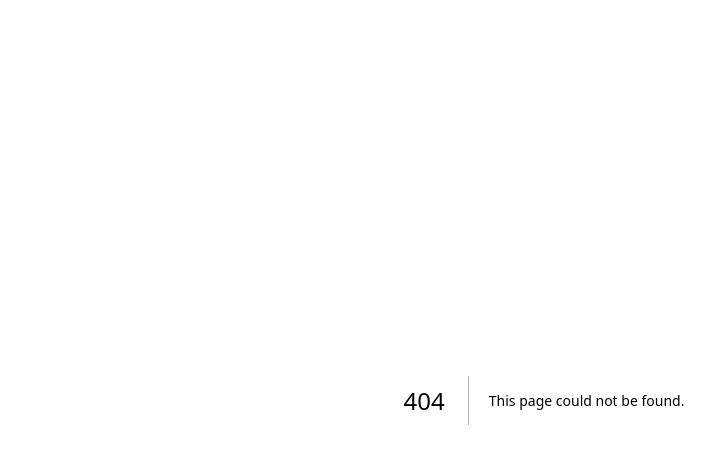
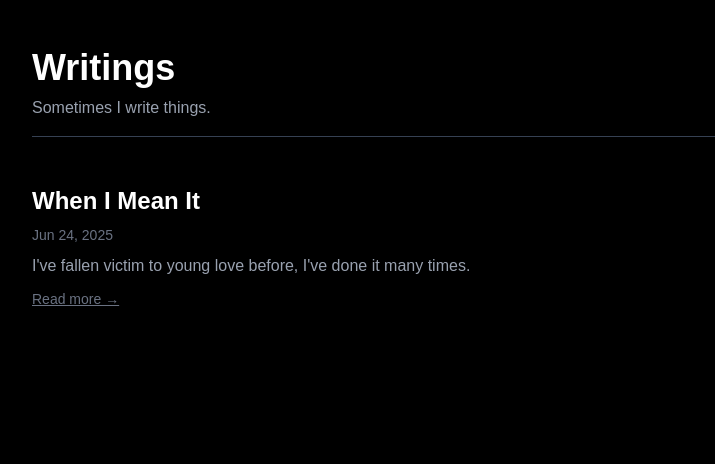
Before and after one commit to isaak1294/portfolio, a Next.js app in the folder portfolio/: page /writing in a window 1280 px wide. Before the commit this address had no page. Shown: the top 464 px of the page, without its empty margins (96-811 px from the left). Built offline with nearby package versions, Linux system fonts and the light colour scheme.

Commit message:
secret page

```diff
--- /dev/null
+++ b/portfolio/public/addQuotes.js
@@ -0,0 +1,53 @@
+const fs = require('fs');
+const readline = require('readline');
+
+// Path to your quotes.json file
+const FILE_PATH = './quotes.json';
+
+// Helper to get next date string in YYYY-MM-DD format
+function getNextDate(latestDateStr) {
+  const latestDate = new Date(latestDateStr);
+  latestDate.setDate(latestDate.getDate() + 1);
+  return latestDate.toISOString().split('T')[0];
+}
+
+// Format the quote string
+function formatQuote(quote, person, work) {
+  if (work) {
+    return `“${quote}” — ${person}, ${work}`;
+  } else {
+    return `“${quote}” — ${person}`;
+  }
+}
+
+// Main function
+async function addQuote() {
+  const quotes = JSON.parse(fs.readFileSync(FILE_PATH, 'utf8'));
+
+  const rl = readline.createInterface({
+    input: process.stdin,
+    output: process.stdout
+  });
+
+  const ask = (question) => new Promise((resolve) => rl.question(question, resolve));
+
+  const quoteText = await ask('Enter the quote (without quotation marks): ');
+  const person = await ask('Enter the person: ');
+  const work = await ask('Enter the work (optional, press Enter to skip): ');
+
+  const latestDate = quotes.reduce((max, q) => q.date > max ? q.date : max, quotes[0].date);
+  const nextDate = getNextDate(latestDate);
+  const formattedQuote = formatQuote(quoteText, person, work.trim() === '' ? null : work.trim());
+
+  quotes.push({
+    date: nextDate,
+    quote: formattedQuote
+  });
+
+  fs.writeFileSync(FILE_PATH, JSON.stringify(quotes, null, 2));
+  console.log('Quote added for date', nextDate);
+
+  rl.close();
+}
+
+addQuote();
--- a/portfolio/public/quotes.json
+++ b/portfolio/public/quotes.json
@@ -31,24 +31,40 @@
     "date": "2025-05-31",
     "quote": "“The Enlighenment's metaphysical embrace of the autonomous individual leads not just to a boring life, it leads almost inevitable to a nearly unliveable one.” — All Things Shining, Hubert Dreyfus and Sean Dorrance Kelly"
   },
-    {
+  {
     "date": "2025-05-31",
     "quote": "“The Enlighenment's metaphysical embrace of the autonomous individual leads not just to a boring life, it leads almost inevitable to a nearly unliveable one.” — All Things Shining, Hubert Dreyfus and Sean Dorrance Kelly"
   },
-    {
+  {
     "date": "2025-06-11",
     "quote": "“Beautiful code is short and concise, so if you were to give that code to another programmer they would say, \"oh, that's well written code.\" It's much like as if you were writing a poem” — Cal Newport, Deep Work"
   },
-    {
+  {
     "date": "2025-06-12",
     "quote": "“The bold man proves better for every action in the end.” — Homer, The Odyssey"
   },
-    {
+  {
     "date": "2025-06-13",
     "quote": "“There's a personal satisfation in grimly pointing out the flaws in a system, but sustainable change requires providing people with an enjoyable and life-affirming alternative.” — Slow Productivity, Cal Newport"
   },
-    {
+  {
     "date": "2025-06-14",
     "quote": "“We wake up each and every day and try to make our lives a little bit better. Even knowing the fact that we're going to die, we go out and try to make the best of things, as best as we can.” — Steve Kaplan"
+  },
+  {
+    "date": "2025-06-17",
+    "quote": "“There is some margin at which trying to do more means ultimately achieving less.” — Ezra Klein, Abundance"
+  },
+  {
+    "date": "2025-06-18",
+    "quote": "“We wake up each and every day and try to make our lives a little bit better. Even knowing the fact that we're going to die, we go out and try to make the best of things, as best as we can.” — Steve Kaplan"
+  },
+  {
+    "date": "2025-06-19",
+    "quote": "“We wake up each and every day and try to make our lives a little bit better. Even knowing the fact that we're going to die, we go out and try to make the best of things, as best as we can.” — Steve Kaplan"
+  },
+  {
+    "date": "2025-06-20",
+    "quote": "“Lock in.” — Me"
   }
 ]
--- /dev/null
+++ b/portfolio/src/app/writing/[slug]/page.tsx
@@ -0,0 +1,50 @@
+import fs from 'fs';
+import path from 'path';
+import { notFound } from 'next/navigation';
+import { compileMDX } from 'next-mdx-remote/rsc';
+import { useMDXComponents } from '@/mdx-components';
+import { Playfair_Display } from 'next/font/google';
+
+const playfair = Playfair_Display({
+  subsets: ['latin'],
+  variable: '--font-display',
+  weight: ['400', '700'],
+});
+
+// --- DO NOT TYPE `params` at all
+export default async function Page({ params }: any) {
+  const filePath = path.join(process.cwd(), 'src/content/writings', `${params.slug}.mdx`);
+  if (!fs.existsSync(filePath)) notFound();
+
+  const raw = fs.readFileSync(filePath, 'utf8');
+
+  const { content: MDXContent, frontmatter } = await compileMDX<{
+    title: string;
+    date?: string;
+  }>({
+    source: raw,
+    options: { parseFrontmatter: true },
+    components: useMDXComponents({}),
+  });
+
+  return (
+    <main className={`bg-black text-white min-h-screen px-6 py-12 sm:px-12 md:px-20 lg:px-32 ${playfair.variable}`}>
+      <article className="prose prose-invert max-w-3xl mx-auto">
+        <h1 className="text-5xl font-display font-bold mb-12">{frontmatter.title}</h1>
+        {MDXContent}
+      </article>
+    </main>
+  );
+}
+
+// --- DO NOT return a Promise unless this function is async
+export async function generateStaticParams() {
+  const postsDir = path.join(process.cwd(), 'src/content/writings');
+  const files = fs.readdirSync(postsDir);
+
+  return files
+    .filter((file) => file.endsWith('.mdx'))
+    .map((file) => ({
+      slug: file.replace(/\.mdx$/, ''),
+    }));
+}
--- /dev/null
+++ b/portfolio/src/app/writing/page.tsx
@@ -0,0 +1,81 @@
+import fs from 'fs';
+import path from 'path';
+import matter from 'gray-matter';
+import Link from 'next/link';
+
+interface Post {
+  slug: string;
+  title: string;
+  preview: string;
+  date?: string;
+}
+
+export default function WritingPage() {
+  const postsDirectory = path.join(process.cwd(), 'src/content/writings');
+  const filenames = fs.existsSync(postsDirectory) ? fs.readdirSync(postsDirectory) : [];
+
+  const posts: Post[] = filenames
+    .filter((filename) => filename.endsWith('.mdx'))
+    .map((filename) => {
+      const filePath = path.join(postsDirectory, filename);
+      const fileContents = fs.readFileSync(filePath, 'utf8');
+      const { data, content } = matter(fileContents);
+      const slug = filename.replace(/\.mdx$/, '');
+      const preview = content.split('\n').find((line) => line.trim()) ?? '';
+
+      return {
+        slug,
+        title: data.title || slug,
+        preview,
+        date: data.date || '',
+      };
+    });
+
+    console.log('Found MDX posts:', filenames);
+    console.log('Resolved posts directory:', postsDirectory);
+
+
+  return (
+    <>
+
+      <main className="min-h-screen bg-black text-white px-6 py-12 sm:px-12 md:px-20 lg:px-32">
+        <header className="mb-12 border-b border-gray-700 pb-4">
+          <h1 className="text-3xl sm:text-4xl font-bold">Writings</h1>
+          <p className="text-gray-400 mt-2 text-sm sm:text-base">
+            Sometimes I write things.
+          </p>
+        </header>
+
+        <section className="space-y-12">
+          {posts.length === 0 ? (
+            <p className="text-gray-300 text-lg">No entries yet.</p>
+          ) : (
+            posts.map(({ title, preview, slug, date }) => (
+              <article key={slug} className="space-y-2">
+                <h2 className="text-2xl font-semibold hover:text-gray-300 transition-colors duration-200">
+                  <Link href={`/writing/${slug}`}>{title}</Link>
+                </h2>
+                {date && (
+                  <p className="text-gray-500 text-sm">
+                    {new Date(date).toLocaleDateString(undefined, {
+                      year: 'numeric',
+                      month: 'short',
+                      day: 'numeric',
+                    })}
+                  </p>
+                )}
+                <p className="text-gray-400 leading-relaxed">{preview}</p>
+                <Link
+                  href={`/writing/${slug}`}
+                  className="text-sm text-gray-500 hover:text-gray-300 underline transition-colors duration-200"
+                >
+                  Read more →
+                </Link>
+              </article>
+            ))
+          )}
+        </section>
+      </main>
+    </>
+  );
+}
--- /dev/null
+++ b/portfolio/src/content/writings/first-poem.mdx
@@ -0,0 +1,20 @@
+---
+title: "When I Mean It"
+date: "2025-06-24"
+---
+
+I've fallen victim to young love before, I've done it many times.
+
+It’s not my fault or theirs that hearts were crushed when souls were tied.
+
+It's not worth it it’s not fair to have loved someone so deep
+
+and know down in your bones that you’ll have to set them free.
+
+I know that none of this is probably what you want to hear.
+
+I’ve loved so many souls before but can’t do that right here?
+
+The truth is that you’re better than the ones that came before.
+
+I can’t tell you I love you cause I think I love you more
```
